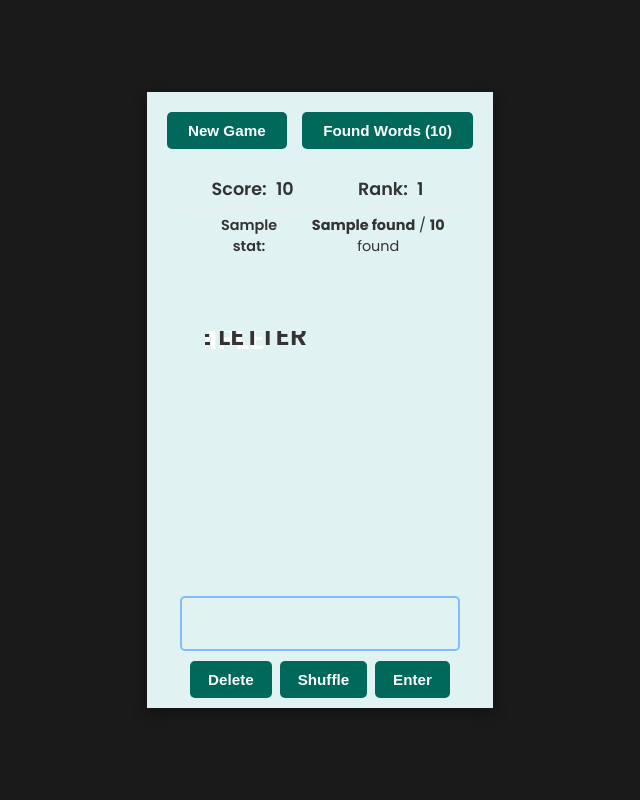
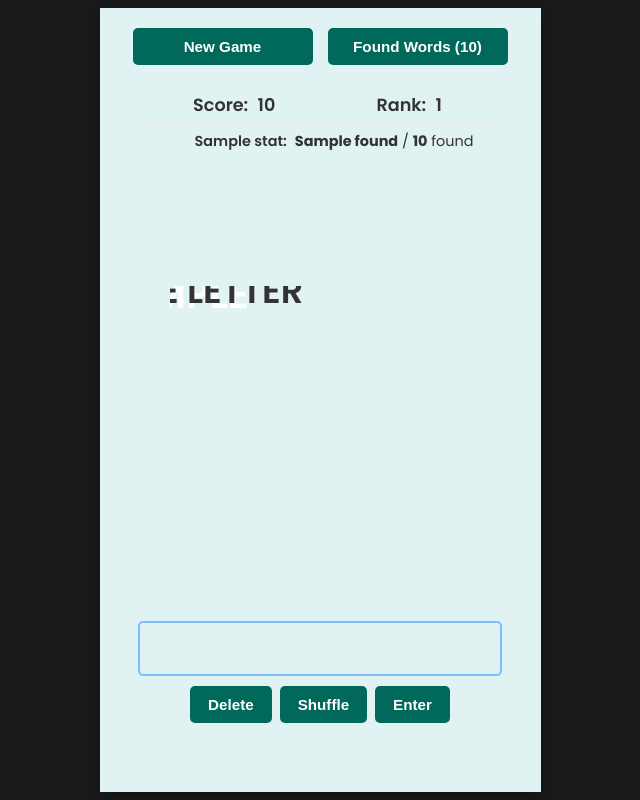
Before and after one commit to lekm/Huruhuru, a Python web app: template templates/index.html in a window 1280 px wide. Shown: the whole page, without its empty margins (320-960 px from the left). Run offline with Jinja, Linux system fonts and the light colour scheme; the template is opened without the code that fills it: most values are stand-ins (such as "Sample title", 1, 10 or a date in 2020).

Commit message:
Style: Set aspect wrapper width to 100%

```diff
--- a/static/style.css
+++ b/static/style.css
@@ -37,7 +37,7 @@ h1 {
     max-width: calc(98vh * (9 / 16));
 
     /* Fallback attempt */
-    width: auto;
+    width: 100%; /* CHANGED: Use 100% width */
     /* height: 98vh; */ /* REMOVED fixed height */
 
     /* overflow: hidden; */ /* REMOVED overflow hidden */
```
